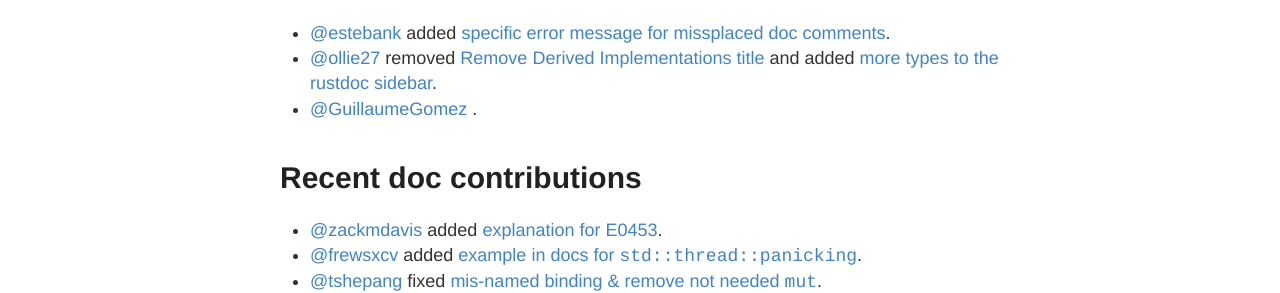
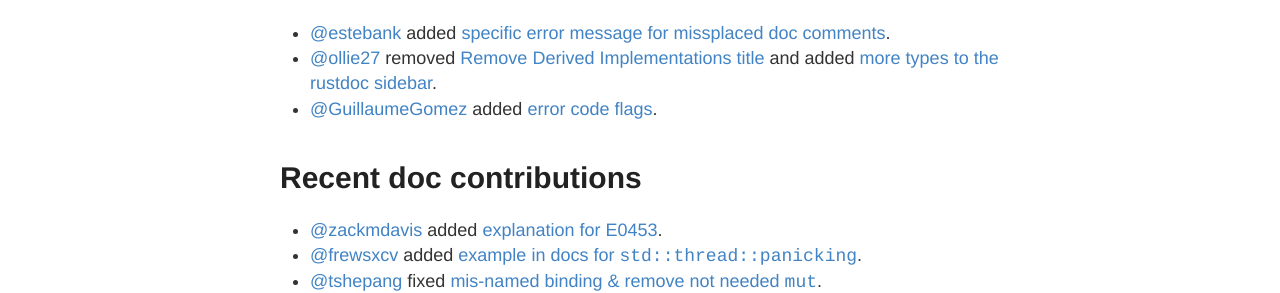
Before and after one commit to GuillaumeGomez/this-week-in-rust-docs, a Jekyll site: the page built from _posts/2016-6-21-this-week-in-rust-docs-9.md, in a window 1280 px wide. Shown: the part 1254-1547 px from the top of the page. Built offline with Jekyll 4.4.1, drawn with Linux system fonts in a browser that asks for light colours.

Commit message:
Update 2016-6-21-this-week-in-rust-docs-9.md

```diff
--- a/_posts/2016-6-21-this-week-in-rust-docs-9.md
+++ b/_posts/2016-6-21-this-week-in-rust-docs-9.md
@@ -44,7 +44,7 @@ There's now a call for participation to [display all methods of a type, even tho
 
 * [@estebank](https://github.com/estebank) added [specific error message for missplaced doc comments](https://github.com/rust-lang/rust/pull/33922).
 * [@ollie27](https://github.com/ollie27) removed [Remove Derived Implementations title](https://github.com/rust-lang/rust/pull/34105) and added [more types to the rustdoc sidebar](https://github.com/rust-lang/rust/pull/34372).
-* [@GuillaumeGomez](https://github.com/GuillaumeGomez) .
+* [@GuillaumeGomez](https://github.com/GuillaumeGomez) added [error code flags](https://github.com/rust-lang/rust/pull/34401).
 
 # Recent doc contributions
 
```
